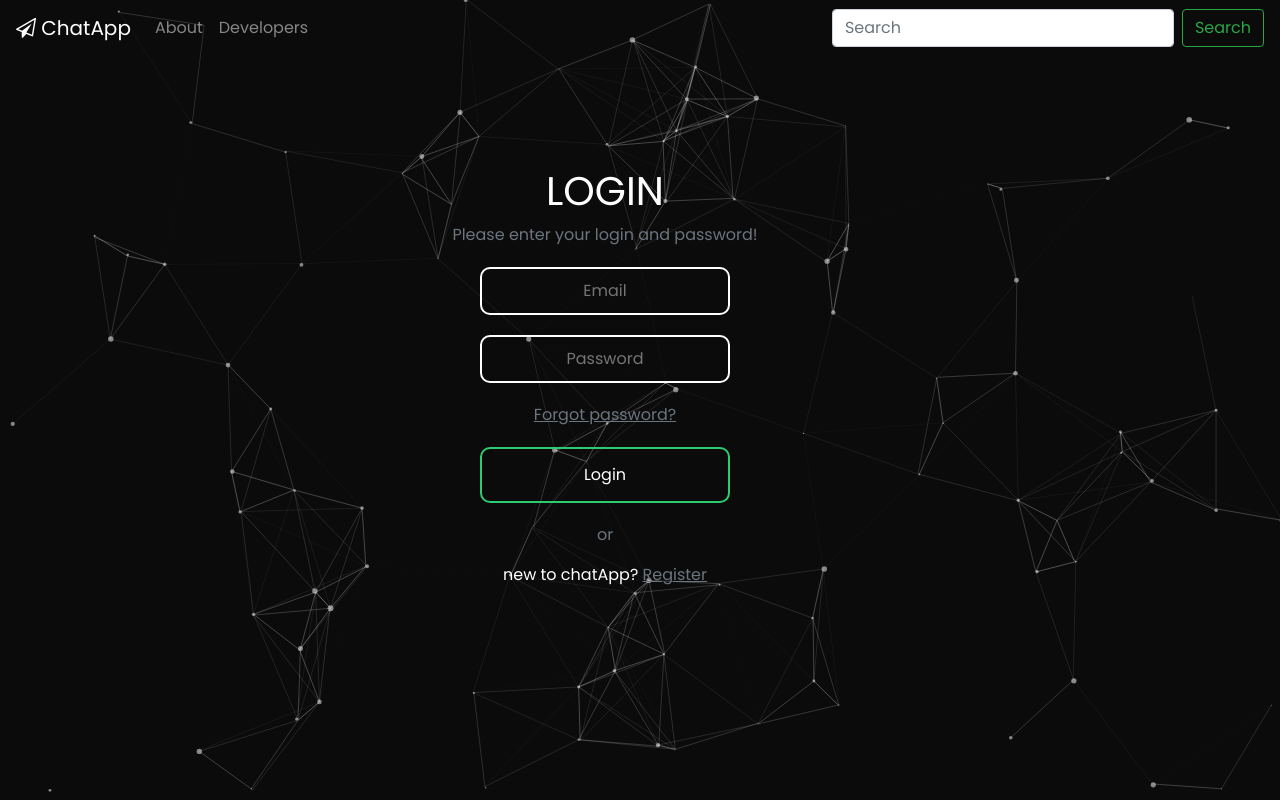
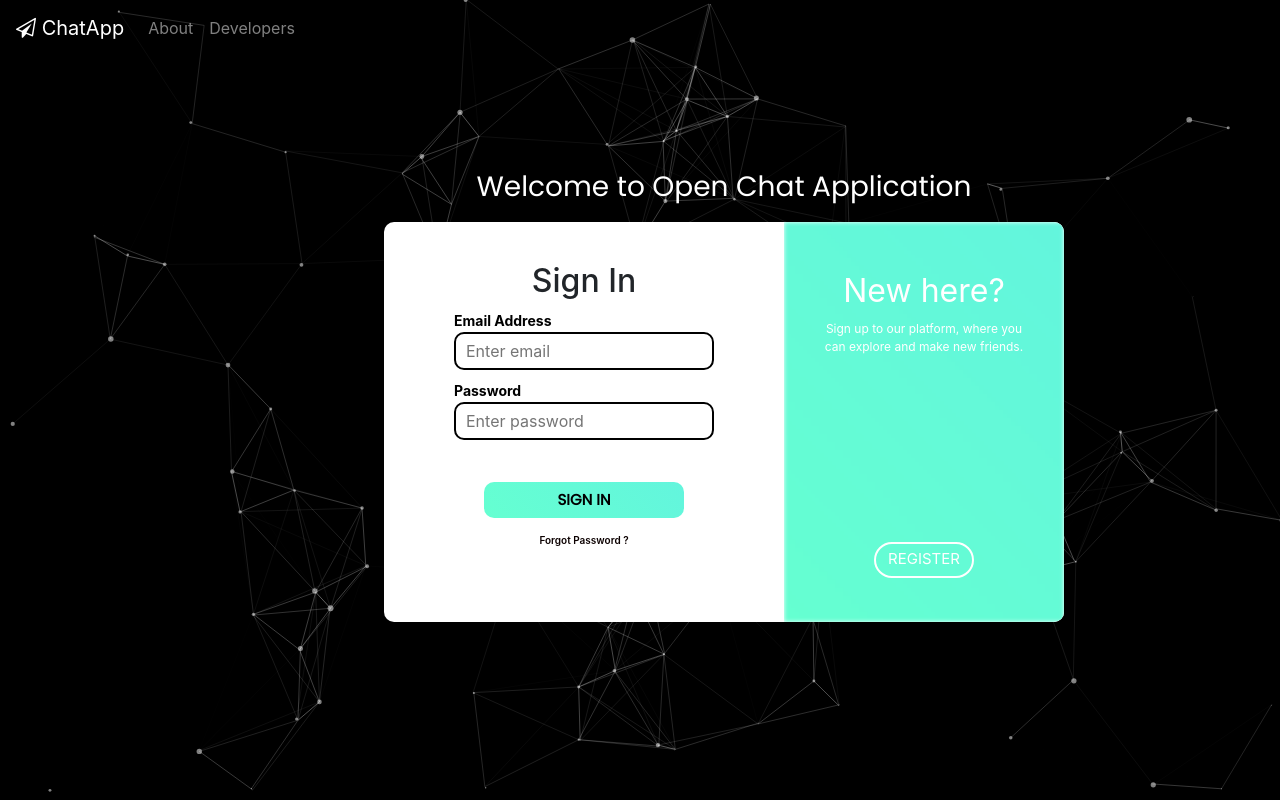
Before and after one commit to madhav5225/WorkSpace, a website: page client/home.html in a window 1280 px wide. Drawn offline with nearby package versions, Linux system fonts and the light colour scheme.

Commit message:
home page ui modified

```diff
--- /dev/null
+++ b/client/CSS/home.css
@@ -0,0 +1,310 @@
+@import url("https://fonts.googleapis.com/css2?family=Poppins&display=swap");
+/* *,
+*:before,
+*:after {
+  margin: 0;
+  padding: 0;
+  box-sizing: border-box;
+  font-family: "Poppins", sans-serif;
+} */
+input,
+button {
+  border: none;
+  outline: none;
+  background: none;
+}
+
+.flex{
+  position: absolute;
+  top: 20%;
+  left: 30%;
+}
+
+.flex .intro{
+  display: flex;
+  justify-content: center;
+  margin: 10px;
+  color: #fff;
+  font-family: "Poppins", sans-serif;
+}
+
+.cont {
+  overflow: hidden;
+  position: relative;
+  width: 680px;
+  height: 400px;
+  background-image: url(../resources/bg.svg);
+  background: #fff;
+  border-radius: 10px;
+}
+
+.form {
+  position: relative;
+  width: 400px;
+  height: 100%;
+  text-align: center;
+  padding: 50px 30px;
+  -webkit-transition: -webkit-transform 1.2s ease-in-out;
+  transition: -webkit-transform 1.2s ease-in-out;
+  transition: transform 1.2s ease-in-out;
+  transition: transform 1.2s ease-in-out, -webkit-transform 1.2s ease-in-out;
+}
+
+h2 {
+  width: 100%;
+  font-size: 23px;
+  text-align: center;
+}
+
+label {
+  display: block;
+  width: 260px;
+  margin: 0 auto 0;
+  text-align: start;
+}
+
+label span {
+  font-size: 14px;
+  font-weight: bold;
+  color: #000000;
+}
+
+input {
+  display: block;
+  width: 100%;
+  margin-top: 5px;
+  font-size: 14px;
+  padding: 5px;
+  padding-left: 10px;
+  border: 2px solid #000000;
+  box-sizing: border-box;
+  border-radius: 10px;
+  font-family: "Poppins", sans-serif;
+}
+
+button[type="submit"] {
+  display: block;
+  margin: 0 auto;
+  margin-top: 10%;
+  width: 200px;
+  height: 36px;
+  border-radius: 10px;
+  font-size: 15px;
+  cursor: pointer;
+  transition: 0.25s;
+}
+
+.submit {
+  margin-top: 40px;
+  margin-bottom: 30px;
+  text-transform: uppercase;
+  font-weight: 600;
+  font-family: "Poppins", sans-serif;
+  background: linear-gradient(45deg, #65ffd1 0%, #63f5dd 100%);
+}
+
+.submit:hover {
+  border: none;
+  box-shadow: 0px 5px 10px rgba(0, 0, 0, 0.26);
+}
+
+.forgot-pass {
+  margin-top: 15px;
+  text-align: center;
+  font-size: 10px;
+  font-weight: 600;
+  color: #0c0101;
+  cursor: pointer;
+}
+
+.forgot-pass:hover {
+  color: red;
+}
+.sub-cont {
+  overflow: hidden;
+  position: absolute;
+  left: 400px;
+  top: 0;
+  width: 680px;
+  height: 100%;
+  padding-left: 280px;
+  background: #fff;
+  -webkit-transition: -webkit-transform 1.2s ease-in-out;
+  transition: -webkit-transform 1.2s ease-in-out;
+  transition: transform 1.2s ease-in-out;
+}
+
+.cont.s-signup .sub-cont {
+  -webkit-transform: translate3d(-400px, 0, 0);
+  transform: translate3d(-400px, 0, 0);
+}
+
+.dark-bg {
+  overflow: hidden;
+  z-index: 2;
+  position: absolute;
+  left: 0;
+  top: 0;
+  width: 280px;
+  height: 100%;
+  padding-top: 320px;
+}
+
+.dark-bg:before {
+  content: "";
+  position: absolute;
+  right: 0;
+  top: 0;
+  width: 680px;
+  height: 100%;
+  background-size: cover;
+  transition: -webkit-transform 1.2s ease-in-out;
+  transition: transform 1.2s ease-in-out, -webkit-transform 1.2s ease-in-out;
+}
+.dark-bg:after{
+    content: '';
+    position: absolute;
+    left: 0;
+    top: 0;
+    width: 100%;
+    height: 100%;
+    background:linear-gradient(45deg, #65ffd1 0%, #63f5dd 100%);
+    filter: blur(2px);
+  }
+
+.cont .s-signup .dark-bg:before {
+  -webkit-transform: translate3d(400px, 0, 0);
+  transform: translate3d(400px, 0, 0);
+}
+
+.dark-bg-text {
+  z-index: 2;
+  position: absolute;
+  left: 0;
+  top: 50px;
+  width: 100%;
+  padding: 0 30px;
+  text-align: center;
+  color: #fff;
+  -webkit-transition: -webkit-transform 1.2s ease-in-out;
+  transition: -webkit-transform 1.2s ease-in-out;
+  transition: transform 1.2s ease-in-out, -webkit-transform 1.2s ease-in-out;
+}
+
+.dark-bg-text h2 {
+  margin-bottom: 10px;
+  font-weight: normal;
+}
+
+.dark-bg-text p {
+  font-size: 12px;
+  line-height: 1.5;
+}
+
+.cont.s-signup .dark-bg-text.m-up {
+  -webkit-transform: translateX(370px);
+  transform: translateX(370px);
+}
+
+.dark-bg-text.m-in {
+  -webkit-transform: translateX(-370px);
+  transform: translateX(-370px);
+}
+
+.cont.s-signup .dark-bg-text.m-in {
+  -webkit-transform: translateX(0);
+  transform: translateX(0);
+}
+
+.sign-in {
+  padding-top: 40px;
+  -webkit-transition-timing-function: ease-out;
+  transition-timing-function: ease-out;
+}
+
+.cont.s-signup .sign-in {
+  -webkit-transition-timing-function: ease-in-out;
+  transition-timing-function: ease-in-out;
+  -webkit-transition-duration: 1.2s;
+  transition-duration: 1.2s;
+  -webkit-transform: translate3d(400px, 0, 0);
+  transform: translate3d(400px, 0, 0);
+}
+
+.dark-bg-btn {
+  overflow: hidden;
+  z-index: 2;
+  position: relative;
+  width: 100px;
+  height: 36px;
+  margin: auto;
+  background: transparent;
+  color: #fff;
+  text-transform: uppercase;
+  font-size: 15px;
+  cursor: pointer;
+}
+
+.dark-bg-btn:after {
+  content: "";
+  z-index: 2;
+  position: absolute;
+  left: 0;
+  top: 0;
+  width: 100%;
+  height: 100%;
+  border: 2px solid #fff;
+  border-radius: 30px;
+}
+
+.dark-bg-btn span {
+  position: absolute;
+  left: 0;
+  top: 0;
+  display: flex;
+  justify-content: center;
+  align-items: center;
+  width: 100%;
+  height: 100%;
+  -webkit-transition: -webkit-transform 1.2s;
+  transition: -webkit-transform 1.2s;
+  transition: transform 1.2s;
+  transition: transform 1.2s, -webkit-transform 1.2s;
+}
+
+.dark-bg-btn span.m-in {
+  -webkit-transform: translateY(-72px);
+  transform: translateY(-72px);
+}
+
+.cont.s-signup .dark-bg-btn span.m-in {
+  -webkit-transform: translateY(0);
+  transform: translateY(0);
+}
+
+.cont.s-signup .dark-bg-btn span.m-up {
+  -webkit-transform: translateY(72px);
+  transform: translateY(72px);
+}
+
+.sign-up {
+  padding-top: 40px;
+  -webkit-transform: translate3d(-680px, 0, 0);
+  transform: translate3d(-680px, 0, 0);
+}
+
+.cont.s-signup .sign-up {
+  -webkit-transform: translate3d(0, 0, 0);
+  transform: translate3d(0, 0, 0);
+}
+
+#particles-js {
+  position: absolute;
+  width: 100%;
+  height: 100%;
+  background-color: black;
+  background-image: url("");
+  background-repeat: no-repeat;
+  background-size: 20%;
+  background-position: 50% 50%;
+}
--- a/client/CSS/style.css
+++ b/client/CSS/style.css
@@ -7,6 +7,7 @@ body {
 .navbar{
     font-family: 'Poppins', sans-serif;
 }
+
 
 .card-body{
     height: 25rem;
--- a/client/home.html
+++ b/client/home.html
@@ -4,7 +4,7 @@
 <head>
     <title>ChatApp</title>
     <!--css-->
-    <link rel="stylesheet" href="CSS/style.css" type="text/css">
+    <link rel="stylesheet" href="CSS/home.css" type="text/css">
     <link rel="icon" href="resources/sent-mail.svg">
     <link rel="stylesheet" href="https://cdnjs.cloudflare.com/ajax/libs/font-awesome/4.7.0/css/font-awesome.min.css">
     <link rel="stylesheet" href="https://maxcdn.bootstrapcdn.com/bootstrap/4.0.0/css/bootstrap.min.css"
@@ -16,108 +16,90 @@
 
 <body>
     <div id="particles-js"></div>
-
     <nav class="navbar navbar-expand-lg navbar-dark">
-
         <a class="navbar-brand " href="#"> <span class="fa fa-paper-plane-o"></span> ChatApp</a>
-        <!-- <button class="navbar-toggler" type="button" data-toggle="collapse" data-target="#navbarSupportedContent"
+        <button class="navbar-toggler" type="button" data-toggle="collapse" data-target="#navbarSupportedContent"
             aria-controls="navbarSupportedContent" aria-expanded="false" aria-label="Toggle navigation">
             <span class="navbar-toggler-icon"></span>
-        </button> -->
-
+        </button>
         <div class="collapse navbar-collapse" id="navbarSupportedContent">
-
-            <ul class="navbar-nav mr-auto">
-
+            <ul class="navbar-nav mr-auto navbar-right">
                 <li class="nav-item">
                     <a class="nav-link " href="#">About</a>
                 </li>
                 <li class="nav-item">
-                    <a class="nav-link " href="#">Developers</a>
+                    <a class="nav-link developers" href="#">Developers</a>
                 </li>
-
             </ul>
-            <form class="form-inline my-2 my-lg-0">
-                <input class="form-control mr-sm-2" type="search" placeholder="Search" aria-label="Search">
-                <button class="btn btn-outline-success my-2 my-sm-0" type="submit">Search</button>
-            </form>
-
         </div>
     </nav>
 
-    <main class="d-flex align-items-center">
+    <div class="flex">
+        <div class="intro"><h3>Welcome to Open Chat Application</h3></div>
+        <div class="cont">
+            <form class="form sign-in" onsubmit="loginRequest(event.preventDefault())">
+                <h2>Sign In</h2>
+                <label>
+                    <span>Email Address</span>
+                    <input type="email" name="email" id="email_login" placeholder="Enter email">
+                </label>
+                <label>
+                    <span>Password</span>
+                    <input type="password" name="password" id="password_login" placeholder="Enter password">
+                </label>
+                <button class="submit" type="submit">Sign In</button>
+                <p class="forgot-pass">Forgot Password ?</p>
+            </form>
 
-        <div class="container">
-            <div class="row">
-                <div class="col-md-6" id="login_card">
-                    <form class="form-box" onsubmit="loginRequest(event.preventDefault())">
-                        <h1>Login</h1>
-                        <p class="text-muted"> Please enter your login and password!</p>
-                        <input type="text" name="email" id="email_login" placeholder="Email">
-                        <input type="password" id="password_login" name="password" placeholder="Password">
-                        <a class="forgot text-muted" href="#">Forgot password?</a>
-                        <button type="submit">Login</button>
-                        <p class="text-muted">or</p>
-                        <p class="text-white">new to chatApp? <a class="forgot text-muted" href="#"
-                                onclick="registerToggle(event.preventDefault())">Register</a></p>
-                        <!-- social login -->
-                        <!-- <div class="col-md-12">
-                                <ul class="social-network social-circle">
-                                    <li><a href="#" class="icoFacebook" title="Facebook"><i class="fab fa-facebook-f"></i></a></li>
-                                    <li><a href="#" class="icoTwitter" title="Twitter"><i class="fab fa-twitter"></i></a></li>
-                                    <li><a href="#" class="icoGoogle" title="Google +"><i class="fab fa-google-plus"></i></a></li>
-                                </ul>
-                            </div> -->
-                    </form>
+            <div class="sub-cont">
+                <div class="dark-bg">
+                    <div class="dark-bg-text m-up">
+                        <h2>New here?</h2>
+                        <p>Sign up to our platform, where you can explore and make new friends.</p>
+                    </div>
+                    <div class="dark-bg-text m-in">
+                        <h2>Already Registered?</h2>
+                        <p>If you already has an account, just sign in!</p>
+                    </div>
+                    <div class="dark-bg-btn">
+                        <span class="m-up">Register</span>
+                        <span class="m-in">Sign In</span>
+                    </div>
                 </div>
-                <div class="col-md-6" id="register_card" style="display: none;">
-                    <form class="form-box" onsubmit="registerRequest(event.preventDefault())">
-                        <h1>Register</h1>
-                        <p class="text-muted"> Please enter your details!</p>
+                <form class="form sign-up" onsubmit="registerRequest(event.preventDefault())">
+                    <h2>Sign Up</h2>
+                    <label>
+                        <span>Name</span>
                         <input type="text" id="name_reg" name="name" placeholder="Name">
-                        <input type="text" id="email_reg" name="email" placeholder="Email">
+                    </label>
+                    <label>
+                        <span>Email</span>
+                        <input type="email" id="email_reg" name="email" placeholder="Email">
+                    </label>
+                    <label>
+                        <span>Password</span>
                         <input type="password" id="password_reg" name="password" placeholder="Password">
-                        <a class="forgot text-muted" href="#">terms and conditions</a>
-                        <button type="submit">Register</button>
-                        <p class="text-muted">or</p>
-                        <p class="text-white">Already a user! <a class="forgot text-muted" href="#"
-                                onclick="loginToggle(event.preventDefault())">Login</a></p>
-                        <!-- social login -->
-                        <!-- <div class="col-md-12">
-                                <ul class="social-network social-circle">
-                                    <li><a href="#" class="icoFacebook" title="Facebook"><i class="fab fa-facebook-f"></i></a></li>
-                                    <li><a href="#" class="icoTwitter" title="Twitter"><i class="fab fa-twitter"></i></a></li>
-                                    <li><a href="#" class="icoGoogle" title="Google +"><i class="fab fa-google-plus"></i></a></li>
-                                </ul>
-                            </div> -->
-                    </form>
-                </div>
+                    </label>
+                    <button type="submit" class="submit">Register</button>
+                </form>
             </div>
         </div>
-
-    </main>
+    </div>
 
     <!--script-->
     <script src="https://code.jquery.com/jquery-3.4.1.min.js"></script>
     <script src="https://cdnjs.cloudflare.com/ajax/libs/popper.js/1.12.9/umd/popper.min.js"></script>
     <script src="https://maxcdn.bootstrapcdn.com/bootstrap/4.0.0/js/bootstrap.min.js"></script>
     <script src="https://cdn.jsdelivr.net/particles.js/2.0.0/particles.min.js"></script>
-
+    <script>
+        document.querySelector('.dark-bg-btn').addEventListener('click', function () {
+            document.querySelector('.cont').classList.toggle('s-signup')
+        });
+    </script>
     <script src="./js/particles.js"></script>
     <script src="./js/cookie.js"></script>
     <script src="./js/login.js"></script>
     <script src="./js/register.js"></script>
-    <script>
-        function registerToggle() {
-            $('#register_card').show();
-            $('#login_card').hide();
-        }
-
-        function loginToggle() {
-            $('#register_card').hide();
-            $('#login_card').show();
-        }
-    </script>
 </body>
 
 </html>
--- a/client/js/login.js
+++ b/client/js/login.js
@@ -5,8 +5,8 @@ function loginRequest() {
     const password = $('#password_login').val();
 
     // true if checkbox is checked
-    var rem_login = ($('#rem_login').is(':checked') == "true") ? true : false;
-    console.log(rem_login);
+    // var rem_login = ($('#rem_login').is(':checked') == "true") ? true : false;
+    // console.log(rem_login);
 
     $.post("/login", { email, password }, function (data) {
         if (data['msg'] === "success") {
```
Also changed, not shown: client/dashboard.html (+4 -4 lines), client/resources/bg.svg (added).
